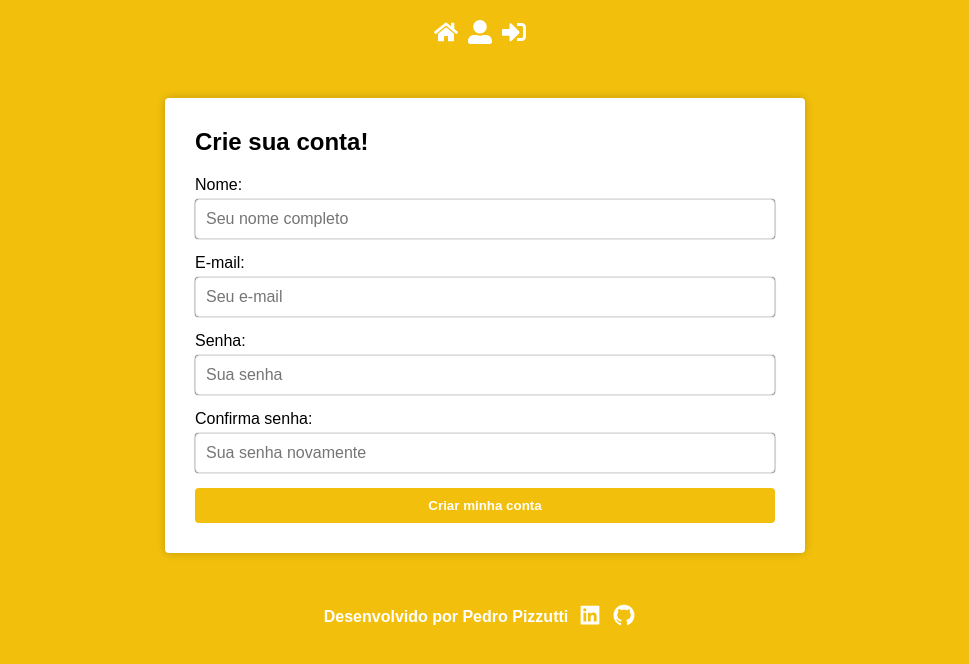
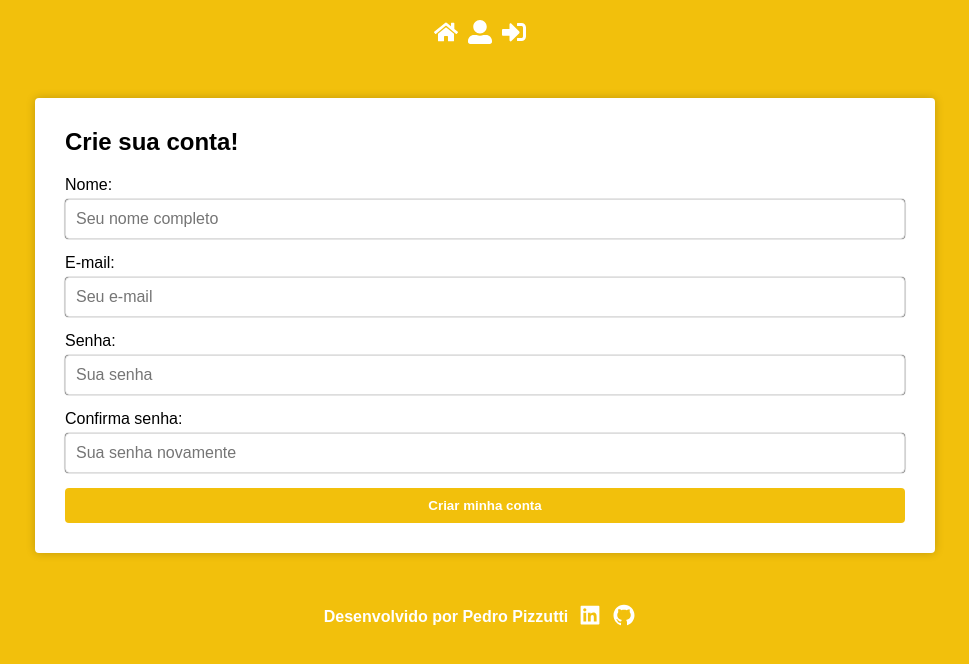
Before and after one commit to PedroPizzutti/pessoal_ref, a React (Create React App) app in the folder app-react/: page /register in a window 1280 px wide. Shown: the top 664 px of the page, without its empty margins (155-1124 px from the left). Built offline with nearby package versions, Linux system fonts and the light colour scheme; the HTML template or start-up script is replaced by a standard one.

Commit message:
criado component de loading

```diff
--- /dev/null
+++ b/app-react/src/components/Loading/index.js
@@ -0,0 +1,21 @@
+import PropTypes from 'prop-types';
+import React from 'react';
+import { Container } from './styled';
+
+export default function Loading({ isLoading }) {
+  if (!isLoading) return <></>;
+  return (
+    <Container>
+      <div />
+      <span>Carregando...</span>
+    </Container>
+  );
+}
+
+Loading.defaultProps = {
+  isLoading: false,
+};
+
+Loading.propTypes = {
+  isLoading: PropTypes.bool,
+};
--- /dev/null
+++ b/app-react/src/components/Loading/styled.js
@@ -0,0 +1,27 @@
+import styled from 'styled-components';
+
+export const Container = styled.div`
+  position: absolute;
+  width: 100%;
+  height: 100%;
+  top: 0;
+  left: 0;
+  z-index: 1;
+  display: flex;
+  align-items: center;
+  justify-content: center;
+  color: #fff;
+  font-size: 30px;
+
+  div {
+    position: absolute;
+    width: 100%;
+    height: 100%;
+    z-index: 1;
+    background: rgba(0, 0, 0, 0.8);
+  }
+
+  span {
+    z-index: 2;
+  }
+`;
--- a/app-react/src/pages/Login/index.js
+++ b/app-react/src/pages/Login/index.js
@@ -1,17 +1,18 @@
 /* eslint-disable react/jsx-no-bind */
+import { get } from 'lodash';
 import React from 'react';
-import { get } from 'lodash';
+import { useDispatch, useSelector } from 'react-redux';
 import { toast } from 'react-toastify';
 import { isEmail } from 'validator';
-import { useDispatch } from 'react-redux';
+import Loading from '../../components/Loading';
+import * as actions from '../../store/modules/auth/actions';
 import { Container } from '../../styles/GlobalStyles';
-import { Titulo, Form } from './styled';
-import * as actions from '../../store/modules/auth/actions';
+import { Form, Titulo } from './styled';
 
 export default function Login(props) {
   const dispatch = useDispatch();
-
   const prevPath = get(props, 'location.state.prevPath', '/');
+  const isLoading = useSelector((state) => state.auth.isLoading);
 
   const [email, setEmail] = React.useState('');
   const [senha, setSenha] = React.useState('');
@@ -38,6 +39,7 @@ export default function Login(props) {
 
   return (
     <Container>
+      <Loading isLoading={isLoading} />
       <Titulo>Login</Titulo>
 
       <Form onSubmit={handleSubmit}>
--- a/app-react/src/pages/Referencias/index.js
+++ b/app-react/src/pages/Referencias/index.js
@@ -1,6 +1,6 @@
 import React from 'react';
 import { Container } from '../../styles/GlobalStyles';
-import { Titulo, Paragrafo, LinkEstilizado, Divisoria } from './styled';
+import { Divisoria, LinkEstilizado, Paragrafo, Titulo } from './styled';
 
 export default function Referencias() {
   return (
@@ -9,7 +9,7 @@ export default function Referencias() {
         <Titulo>Bem-vindo(a) a sua biblioteca pessoal!</Titulo>
       </Divisoria>
       <Divisoria>
-        <Paragrafo>O que você gostaria de consultar hoje?</Paragrafo>
+        <Paragrafo>O que você gostaria de consultar?</Paragrafo>
       </Divisoria>
       <Divisoria>
         <LinkEstilizado to="/livros">Meus livros</LinkEstilizado>
--- a/app-react/src/pages/Register/index.js
+++ b/app-react/src/pages/Register/index.js
@@ -1,15 +1,17 @@
 /* eslint-disable react/jsx-no-bind */
+import { get } from 'lodash';
 import React, { useState } from 'react';
 import { toast } from 'react-toastify';
 import { isEmail } from 'validator';
-import { get } from 'lodash';
 
-import { Container } from '../../styles/GlobalStyles';
-import { Titulo, Form } from './styled';
+import Loading from '../../components/Loading';
 import axios from '../../services/axios';
 import history from '../../services/history';
+import { Container } from '../../styles/GlobalStyles';
+import { Form, Titulo } from './styled';
 
 export default function Referencias() {
+  const [isLoading, setIsLoading] = useState(false);
   const [nome, setNome] = useState('');
   const [email, setEmail] = useState('');
   const [senha, setSenha] = useState('');
@@ -42,6 +44,7 @@ export default function Referencias() {
 
     if (formErrors) return;
 
+    setIsLoading(true);
     try {
       await axios.post('/usuarios/', {
         nome,
@@ -49,21 +52,23 @@ export default function Referencias() {
         email,
       });
       toast.success('Cadastro realizado com sucesso!');
+      setIsLoading(false);
       history.push('/login');
     } catch (error) {
       const status = get(error, 'response.status', 0);
       const erros = get(error, 'response.data.erros', []);
-
+      setIsLoading(false);
       if (status === 400) {
         erros.map((err) => toast.error(err));
       } else {
-        erros.map((err) => toast.error(`Erro não tratado: ${status} ${err}`));
+        toast.error(`Erro não tratado: ${error.message}`);
       }
     }
   }
 
   return (
     <Container>
+      <Loading isLoading={isLoading} />
       <Titulo>Crie sua conta!</Titulo>
       <Form onSubmit={handleSubmit}>
         <label htmlFor="nome">
--- a/app-react/src/store/modules/auth/reducer.js
+++ b/app-react/src/store/modules/auth/reducer.js
@@ -7,13 +7,14 @@ const initialState = {
   isLoading: false,
 };
 
-export default function (state = initialState, action) {
+export default function reducer(state = initialState, action) {
   switch (action.type) {
     case types.LOGIN_SUCCESS: {
       const newState = { ...state };
       newState.isLoggedIn = true;
       newState.token = action.payload.token;
       newState.user = action.payload.user;
+      newState.isLoading = false;
       return newState;
     }
 
@@ -22,6 +23,12 @@ export default function (state = initialState, action) {
       return newState;
     }
 
+    case types.LOGIN_REQUEST: {
+      const newState = { ...state };
+      newState.isLoading = true;
+      return newState;
+    }
+
     default: {
       return state;
     }
--- a/app-react/src/styles/GlobalStyles.js
+++ b/app-react/src/styles/GlobalStyles.js
@@ -1,6 +1,6 @@
+import 'react-toastify/dist/ReactToastify.css';
 import styled, { createGlobalStyle } from 'styled-components';
 import * as cores from '../config/colors';
-import 'react-toastify/dist/ReactToastify.css';
 
 export default createGlobalStyle`
   *{
@@ -67,7 +67,7 @@ export default createGlobalStyle`
 `;
 
 export const Container = styled.section`
-  max-width: 640px;
+  max-width: 900px;
   background: #fff;
   margin: 30px auto;
   padding: 30px;
```
Also changed, not shown: 1 other file (tests, documents, lock files or other folders).
